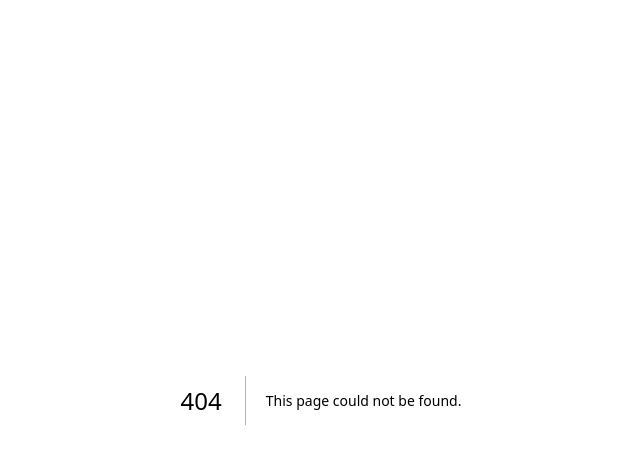
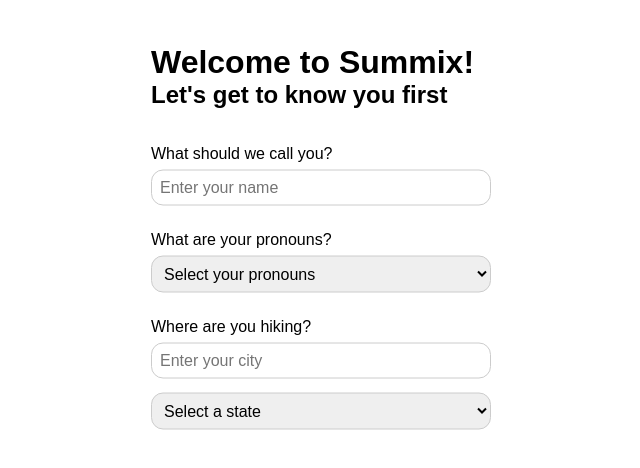
Before and after one commit to choleflour/summix, a Next.js app: page /preferences in a window 1280 px wide. Before the commit this address had no page. Shown: the top 468 px of the page, without its empty margins (319-959 px from the left). Built offline with nearby package versions, Linux system fonts and the light colour scheme.

Commit message:
preferences folder

```diff
--- a/package.json
+++ b/package.json
@@ -10,6 +10,7 @@
   },
   "dependencies": {
     "firebase": "^11.0.1",
+    "@syncfusion/ej2-react-dropdowns": "^27.1.58",
     "next": "15.0.3",
     "react": "19.0.0-rc-66855b96-20241106",
     "react-dom": "19.0.0-rc-66855b96-20241106"
--- a/src/app/globals.css
+++ b/src/app/globals.css
@@ -1,20 +1,16 @@
-:root {
-  background-color: #000000
-}
-
-
 
 html,
 body {
   max-width: 100vw;
   overflow-x: hidden;
-    background-color:#A8CBA8;
+  background-color:#A8CBA8;
 
 }
 
+
 body {
-  color: var(--foreground);
-  background: var(--background);
+  /*color: var(--foreground);
+  background: var(--background);*/
   font-family: Arial, Helvetica, sans-serif;
   -webkit-font-smoothing: antialiased;
   -moz-osx-font-smoothing: grayscale;
@@ -31,8 +27,10 @@
   text-decoration: none;
 }
 
+/*
 @media (prefers-color-scheme: dark) {
   html {
     color-scheme: dark;
   }
 }
+*/
--- /dev/null
+++ b/src/app/preferences/page.js
@@ -0,0 +1,98 @@
+"use client";
+import styles from "./preferences.css";
+import {useState} from "react";
+
+export default function PreferencesPage() {
+
+    return (
+
+        <div className = "page">
+
+        <div className = "centeredContainer">
+            <h1>Welcome to Summix!</h1>
+            <h2>Let's get to know you first</h2>
+            <p>
+                <br /><br />
+                What should we call you?
+                <br />
+                <input type="text" placeholder="Enter your name" className = "inputBar"/>
+                <br /><br />
+                What are your pronouns?
+                <br />
+                <select className = "inputBar">
+                    <option value="" disabled selected hidden>Select your pronouns</option>
+                    <option value ='She/her'>She/her</option>
+                    <option value ='He/him'>He/him</option>
+                    <option value ='They/them'>They/them</option>
+                </select>
+
+                <br /><br />
+                Where are you hiking?
+                <br />
+                <input
+                    type="text"
+                    placeholder="Enter your city"
+                    className = "inputBar"
+                />
+
+                <br />
+                <select className = "inputBar">
+                    <option value="" disabled selected hidden>Select a state</option>
+                    <option value='Alabama'>Alabama</option>
+                    <option value='Alaska'>Alaska</option>
+                    <option value='Arizona'>Arizona</option>
+                    <option value='Arkansas'>Arkansas</option>
+                    <option value='California'>California</option>
+                    <option value='Colorado'>Colorado</option>
+                    <option value='Connecticut'>Connecticut</option>
+                    <option value='Delaware'>Delaware</option>
+                    <option value='Florida'>Florida</option>
+                    <option value='Georgia'>Georgia</option>
+                    <option value='Hawaii'>Hawaii</option>
+                    <option value='Idaho'>Idaho</option>
+                    <option value='Illinois'>Illinois</option>
+                    <option value='Indiana'>Indiana</option>
+                    <option value='Iowa'>Iowa</option>
+                    <option value='Kansas'>Kansas</option>
+                    <option value='Kentucky'>Kentucky</option>
+                    <option value='Louisiana'>Louisiana</option>
+                    <option value='Maine'>Maine</option>
+                    <option value='Maryland'>Maryland</option>
+                    <option value='Massachusetts'>Massachusetts</option>
+                    <option value='Michigan'>Michigan</option>
+                    <option value='Minnesota'>Minnesota</option>
+                    <option value='Mississippi'>Mississippi</option>
+                    <option value='Missouri'>Missouri</option>
+                    <option value='Montana'>Montana</option>
+                    <option value='Nebraska'>Nebraska</option>
+                    <option value='Nevada'>Nevada</option>
+                    <option value='New Hampshire'>New Hampshire</option>
+                    <option value='New Jersey'>New Jersey</option>
+                    <option value='New Mexico'>New Mexico</option>
+                    <option value='New York'>New York</option>
+                    <option value='North Carolina'>North Carolina</option>
+                    <option value='North Dakota'>North Dakota</option>
+                    <option value='Ohio'>Ohio</option>
+                    <option value='Oklahoma'>Oklahoma</option>
+                    <option value='Oregon'>Oregon</option>
+                    <option value='Pennsylvania'>Pennsylvania</option>
+                    <option value='Rhode Island'>Rhode Island</option>
+                    <option value='South Carolina'>South Carolina</option>
+                    <option value='South Dakota'>South Dakota</option>
+                    <option value='Tennessee'>Tennessee</option>
+                    <option value='Texas'>Texas</option>
+                    <option value='Utah'>Utah</option>
+                    <option value='Vermont'>Vermont</option>
+                    <option value='Virginia'>Virginia</option>
+                    <option value='Washington'>Washington</option>
+                    <option value='West Virginia'>West Virginia</option>
+                    <option value='Wisconsin'>Wisconsin</option>
+                    <option value='Wyoming'>Wyoming</option>
+                </select>
+            </p>
+
+        </div>
+
+        </div>
+    )
+}
--- /dev/null
+++ b/src/app/preferences/preferences.css
@@ -0,0 +1,26 @@
+.page{
+    background-color: #ffffff;
+    color: #000000;
+    display: flex;
+    align-items: center;
+    height: 100vh;
+}
+
+.inputBar {
+    padding: 8px;
+    font-size: 16px;
+    border: 1px solid #ccc;
+    border-radius: 12px;
+    width: 340px;
+    margin-top: 7px;
+    margin-bottom: 7px;
+}
+
+
+.centeredContainer {
+    position: absolute;
+    top: 30%;
+    left: 50%;
+    transform: translate(-50%, -50%);
+    padding: 20px;
+}
```
Also changed, not shown: public/pia_image.jpg (added), 1 other file (tests, documents, lock files or other folders).
